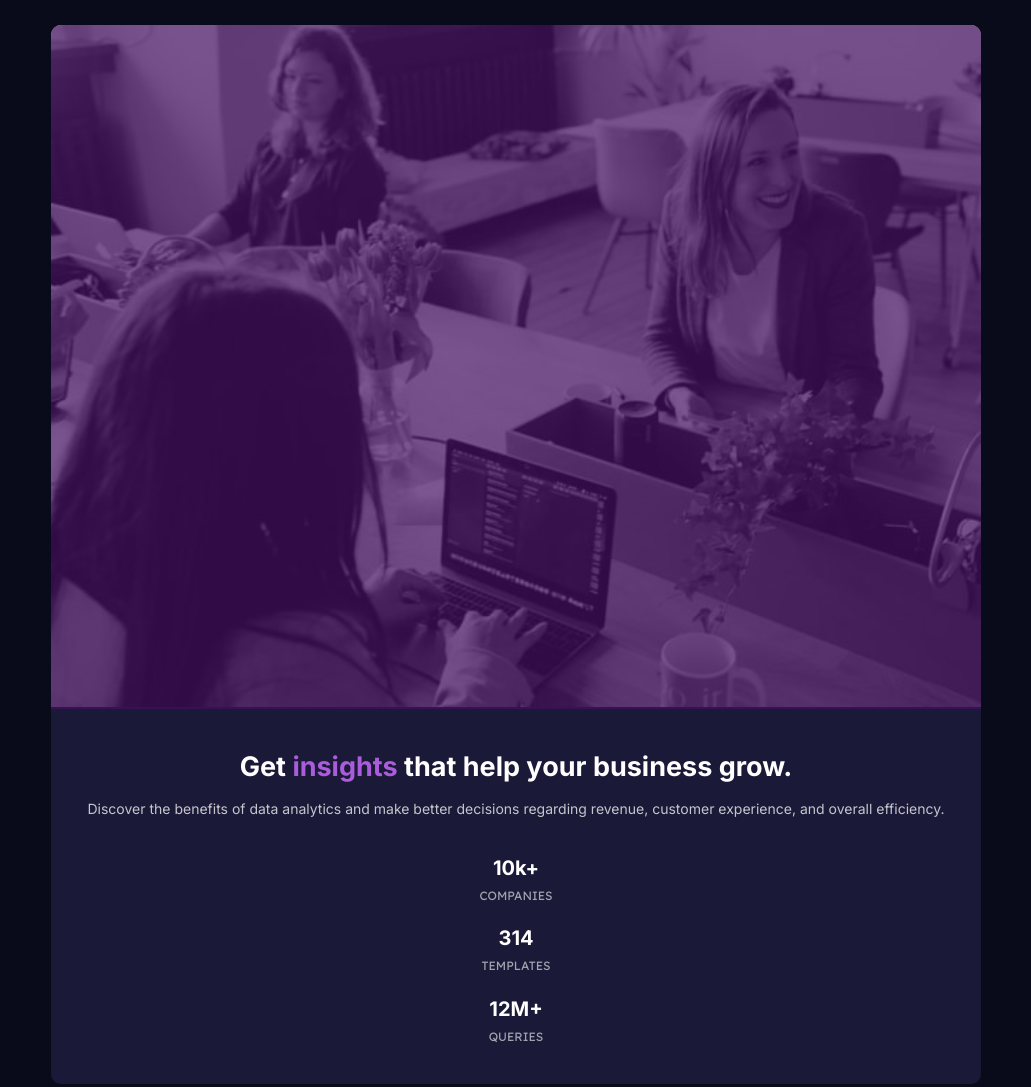
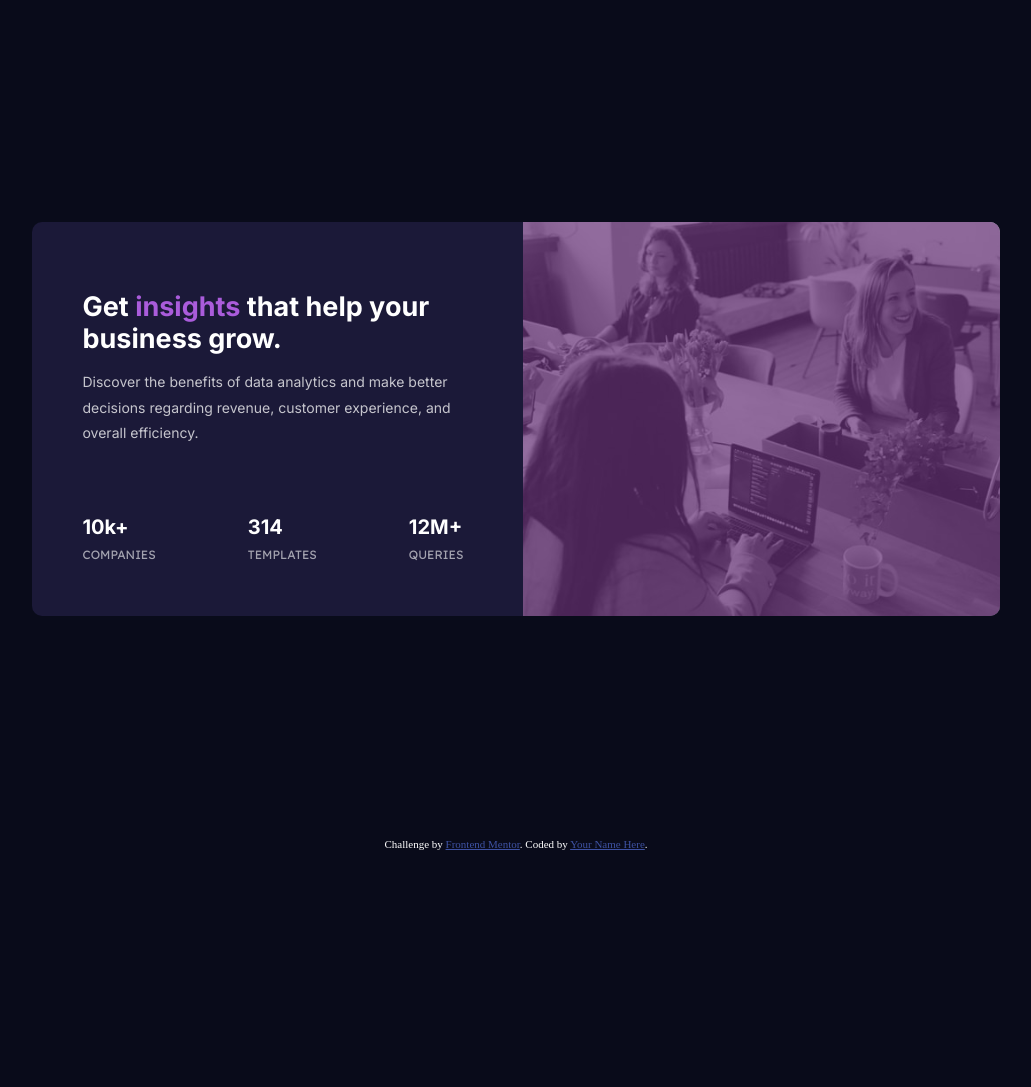
Before and after one commit to riverCodes/stats-preview-card-component, a plain HTML site: page index.html in a window 1280 px wide. Shown: the top 1087 px of the page, without its empty margins (124-1155 px from the left). After the commit the page ends 850 px from the top, so only its background shows below. Drawn offline with Linux system fonts and the light colour scheme.

Commit message:
completed desktop design

```diff
--- a/index.html
+++ b/index.html
@@ -19,21 +19,27 @@
 </head>
 <body>
   <main>
-    <div class="image-container">
-      <img class="image" src="images/image-header-mobile.jpg" alt="">
-    </div>
+    <div class="image-container"></div>
     <div class="text-container">
       <h1>Get <span>insights</span> that help your business grow.</h1>
       <p>
         Discover the benefits of data analytics and make better decisions regarding revenue,
         customer experience, and overall efficiency.
       </p>
-      <h2>10k+</h2>
-      <p class="stats">COMPANIES</p>
-      <h2>314</h2>
-      <p class="stats">TEMPLATES</p>
-      <h2>12M+</h2>
-      <p class="stats">QUERIES</p>
+      <div class="stats-container">
+        <div class="stats">
+          <h2>10k+</h2>
+          <p class="stats-text">COMPANIES</p>
+        </div>
+        <div class="stats">
+          <h2>314</h2>
+          <p class="stats-text">TEMPLATES</p>
+        </div>
+        <div class="stats">
+          <h2>12M+</h2>
+          <p class="stats-text">QUERIES</p>
+        </div>
+      </div>
     </div>
   </main>
   <footer class="attribution">
--- a/styles.css
+++ b/styles.css
@@ -12,11 +12,11 @@ body {
     flex-direction: column;
     justify-content: center;
     align-items: center;
-    margin: 2.5rem 2.5rem 0 2.5rem;
+    margin: 2.5rem 2.5rem 2.5rem 2.5rem;
 
 }
 body > * {
-    margin-block-start: 2.5rem;
+    margin-block-start: 5rem;
     margin-block-end: 0;
 }
 body > main {
@@ -26,17 +26,21 @@ main {
     background-color: hsl(244, 38%, 16%);
     border-radius: 1rem;
     display: grid;
-    grid-template-rows: auto auto;
+    grid-template-rows: 1fr 2fr;
 }
 .image-container {
     position: relative;
-    width: 100%;
-    border-radius: 2rem;
+    background-image: url(images/image-header-mobile.jpg);
+    background-size: cover;
+    background-position: 50%;
+    background-repeat: no-repeat;
+    border-top-right-radius: 1rem;
+    border-top-left-radius: 1rem;
 }
 .image-container::before {
     position: absolute;
     content: "";
-    background-color: rgba(69, 15, 98, 0.7);
+    background-color: rgba(104, 50, 121, 0.7);
     top: 0;
     left: 0;
     bottom: 0;
@@ -44,18 +48,12 @@ main {
     border-top-right-radius: 1rem;
     border-top-left-radius: 1rem;
 }
-.image {
-    width: 100%;
-    border-top-right-radius: 1rem;
-    border-top-left-radius: 1rem;
+.text-container {
+    padding: 2rem 3.6rem 3rem 3.6rem;
 }
-.text-container {
-    padding: 2.5rem 3.6rem 3.6rem 3.6rem;
-}
-
 h1 {
     font-size: 2.7rem;
-    line-height: 1.1;
+    line-height: 1.2;
     font-family: 'Inter', sans-serif;
     text-align: center;
     margin-bottom: 1.2rem;;
@@ -66,7 +64,7 @@ p {
     color: hsla(0, 0%, 100%, 0.75);
     text-align: center;
     line-height: 1.8;
-    margin-bottom: 3.5rem;
+    margin-bottom: 2rem;
 }
 h2 {
     font-family: 'Inter', sans-serif;
@@ -74,9 +72,16 @@ h2 {
     text-align: center;
     margin-top: 2rem;
     margin-bottom: .5rem;
-
+}
+.stats-container {
+    display: flex;
+    flex-direction: column;
 }
 .stats {
+    display: flex;
+    flex-direction: column;
+}
+.stats-text {
     font-size: 1.2rem;
     font-family: 'Lexend Deca', sans-serif;
     margin: 0;
@@ -85,3 +90,53 @@ h2 {
 span {
     color: hsl(277, 64%, 61%);
 }
+@media (min-width: 400px) {
+    body {
+        margin: 5rem 5rem 0 5rem;
+    }
+    main {
+        display: flex;
+        column-gap: 6rem;
+        border-radius: 1rem;
+    }
+    .image-container {
+        background-image: url(images/image-header-desktop.jpg);
+        background-size: cover;
+        background-position: 50%;
+        background-repeat: no-repeat;
+        flex: 1.25;
+        order: 2;
+        border-top-left-radius: 0;
+        border-top-right-radius: 1rem;
+        border-bottom-right-radius: 1rem;
+    }
+    .image-container::before {
+        border-top-left-radius: 0;
+        border-top-right-radius: 1rem;
+        border-bottom-right-radius: 1rem;
+    }
+    .text-container {
+        flex: 1;
+        order: 1;
+        padding: 0;
+        margin: 5rem 0 5rem 5rem;
+    }
+    h1, h2, p {
+        text-align: left;
+    }
+    .text-container > p {
+        margin-bottom: 5rem;
+    }
+    h2 {
+        display: inline-block;
+    }
+    .stats-container {
+        display: flex;
+        flex-direction: row;
+        column-gap: 1rem;
+        justify-content: space-between;
+    }
+    .stats-text {
+        display: block;
+    }
+}
```
